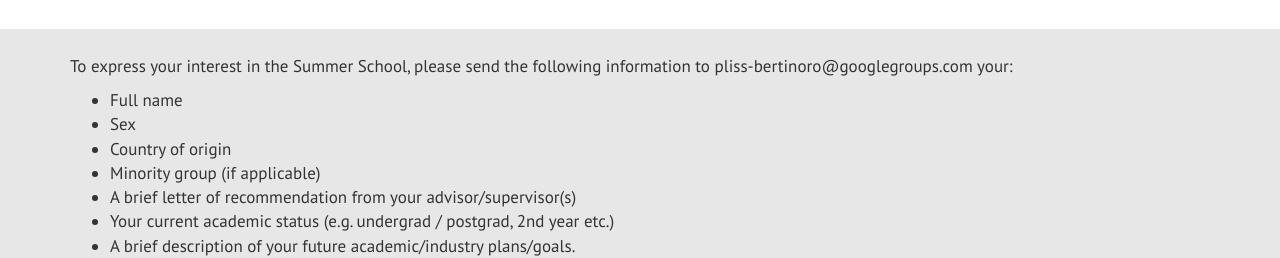
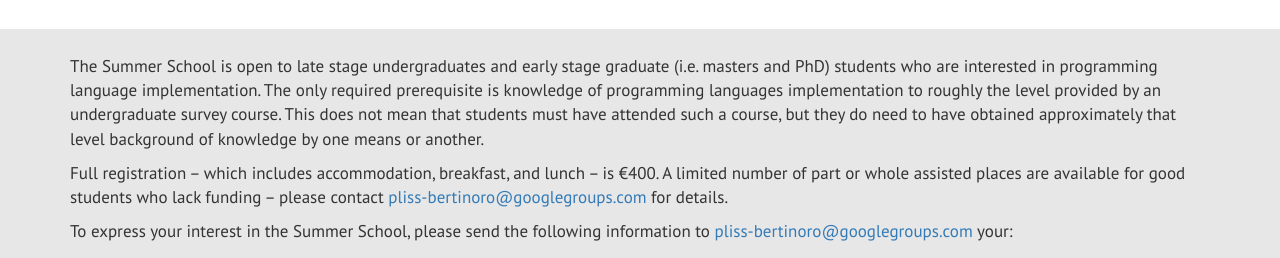
Before and after one commit to prl-prg-ss/prl-prg-ss.github.io, a plain HTML site: page registration.html in a window 1280 px wide. Shown: the part 543-801 px from the top of the page. Drawn offline with Linux system fonts and the light colour scheme.

Commit message:
Location and registration update

```diff
--- a/registration.html
+++ b/registration.html
@@ -109,53 +109,6 @@
                 <div class="row">
                     <div class="col-md-12 font-17">
 
-
-                        <p>
-                          To express your interest in the Summer School, please send the following information to pliss-bertinoro@googlegroups.com your:
-                        </p>
-                        <ul>
-                          <li>Full name</li>
-                          <li>Sex</li>
-                          <li>Country of origin</li>
-                          <li>Minority group (if applicable)</li>
-                          <li>A brief letter of recommendation from your advisor/supervisor(s)</li>
-                          <li>Your current academic status (e.g. undergrad / postgrad, 2nd year etc.)</li>
-                          <li>A brief description of your future academic/industry plans/goals.</li>
-                        </ul>
-                      <p>Successful applicants will then be sent a link to the payment website to complete their registration. Participants who require travel documents to travel to Italy should start the process of obtaining them as soon as possible.</p>
-
-
-
-
-
-
-
-
-
-
-
-
-
-
-
-
-
-
-
-
-
-
-
-
-
-
-
-
-
-
-
-
-
                         <p>
                             The Summer School is open to late stage undergraduates
                             and early stage graduate (i.e. masters and PhD) students
@@ -176,21 +129,21 @@
                             &ndash; please contact <a href="mailto:pliss-bertinoro@googlegroups.com">pliss-bertinoro@googlegroups.com</a>
                             for details.
                         </p>
+
                         <p>
-                            To express your interest in the Summer School,
-                            please send the following information to <a
-                            href="mailto:pliss-bertinoro@googlegroups.com">pliss-bertinoro@googlegroups.com</a>:
-                            your full name, sex, country of origin, minority group (if
-                            applicable): a brief letter of recommendation from your
-                            advisor/supervisor(s); your current academic status
-                            (e.g. undergrad / postgrad, 2nd year etc.); a brief
-                            description of your future academic/industry
-                            plans/goals. Successful applicants will then be sent
-                            a link to the payment website to complete their
-                            registration. Participants who require travel
-                            documents to travel to Italy should start the
-                            process of obtaining them as soon as possible.
+                          To express your interest in the Summer School, please send the following information to <a href="mailto:pliss-bertinoro@googlegroups.com">pliss-bertinoro@googlegroups.com</a> your:
                         </p>
+                        <ul>
+                          <li>Full name</li>
+                          <li>Sex</li>
+                          <li>Country of origin</li>
+                          <li>Minority group (if applicable)</li>
+                          <li>A brief letter of recommendation from your advisor/supervisor(s)</li>
+                          <li>Your current academic status (e.g. undergrad / postgrad, 2nd year etc.)</li>
+                          <li>A brief description of your future academic/industry plans/goals.</li>
+                        </ul>
+                        <p>Successful applicants will then be sent a link to the payment website to complete their registration. Participants who require travel documents to travel to Italy should start the process of obtaining them as soon as possible.</p>
+
                         <h3>Housing</h3>
                         <p>Registration includes accommodation. All students
                         and speakers will be staying on campus to foster a culture
```
Also changed, not shown: location.html (+0 -4 lines).
